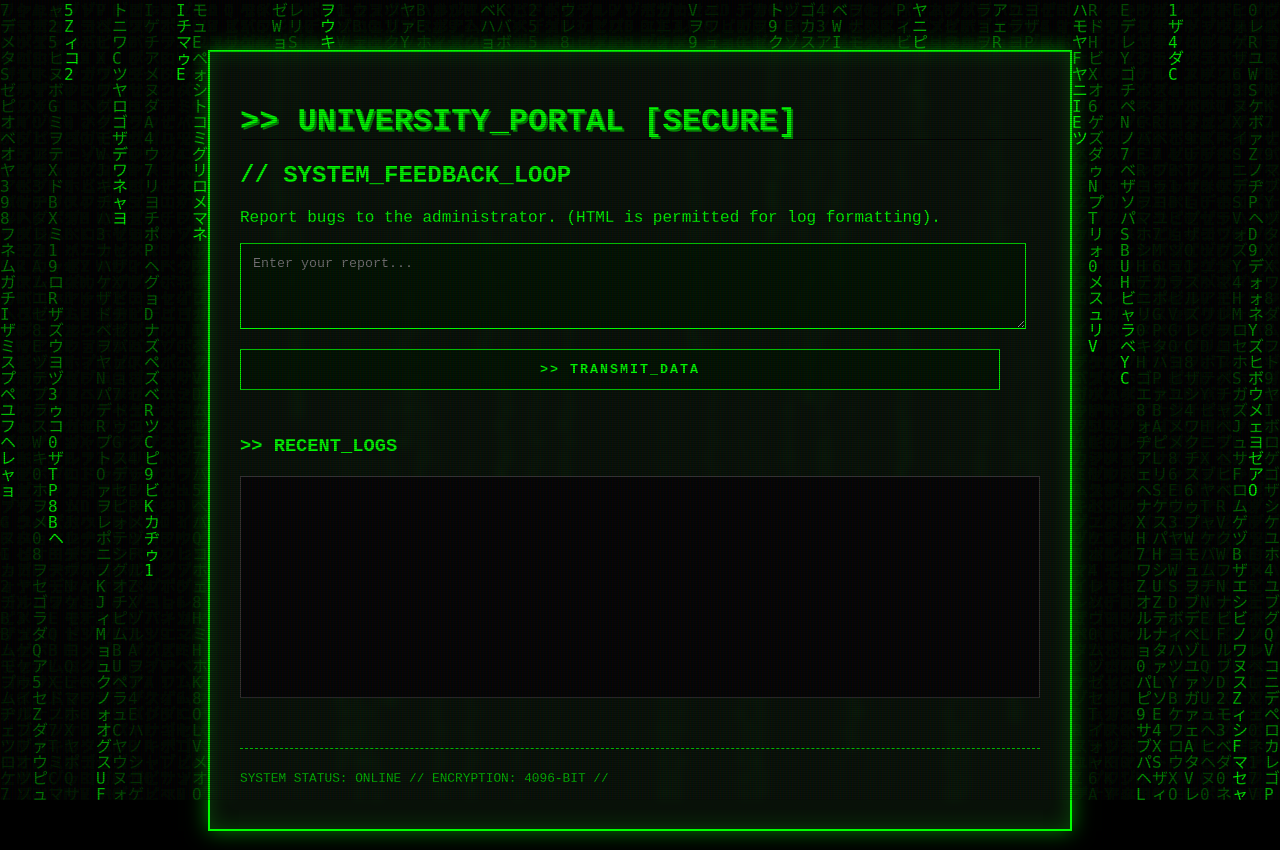
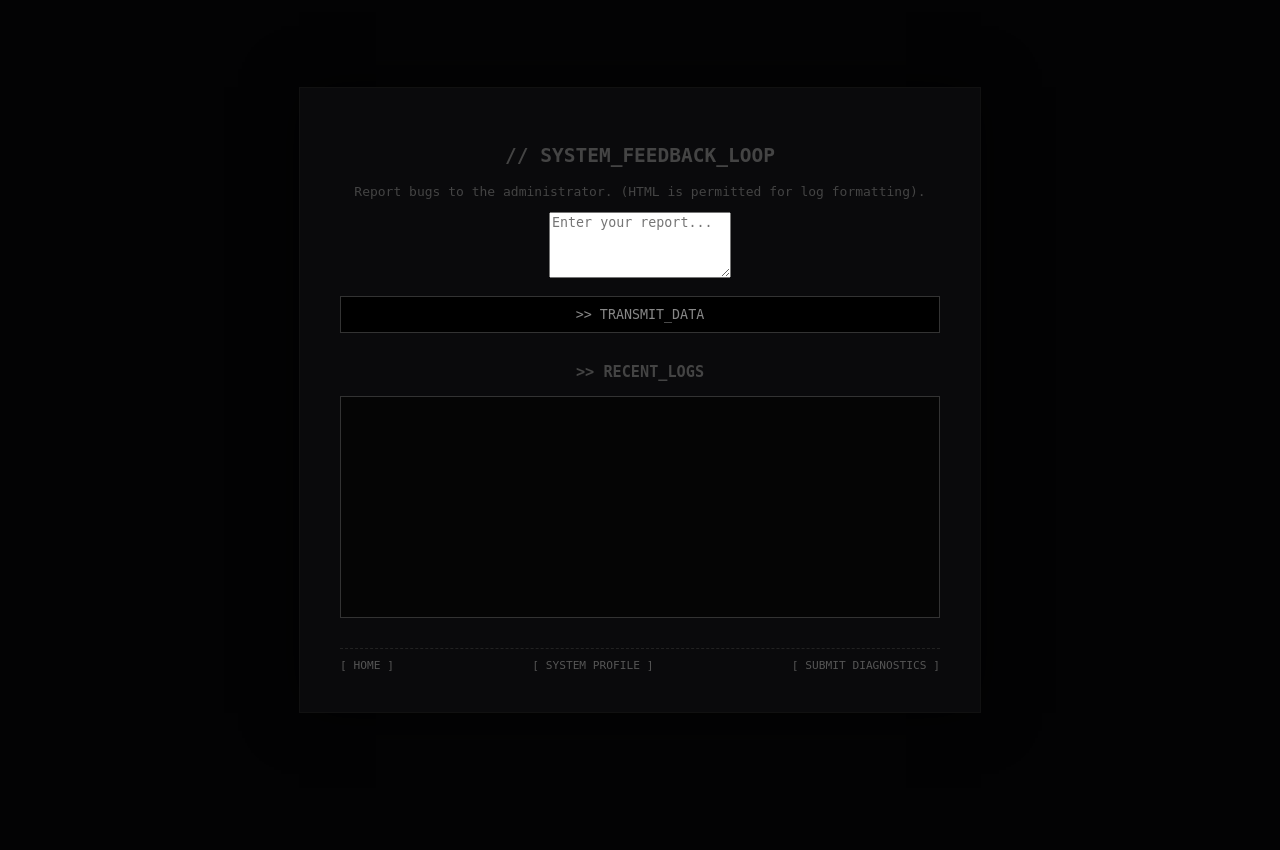
Before and after one commit to waltr0/cyberSynergy, a Flask app: page /feedback in a window 1280 px wide. After the commit the page ends 713 px from the top, so only its background shows below. Run offline with Flask 3, Linux system fonts and the light colour scheme.

Commit message:
Replace old HTML template with new design

```diff
--- a/templates/base.html
+++ b/templates/base.html
@@ -3,138 +3,29 @@
 <head>
     <meta charset="UTF-8">
     <meta name="viewport" content="width=device-width, initial-scale=1.0">
-    <title>UNIV_SECURE_PORTAL // SYSTEM_V.2.0</title>
+    <title>OMNICORP | CyberSynergy</title>
     <style>
-        :root {
-            --neon-green: #0f0;
-            --neon-glow: rgba(0, 255, 0, 0.5);
-            --dark-bg: #000;
-            --panel-bg: rgba(10, 20, 10, 0.85);
-            --alert: #f00;
-        }
-
-        body {
-            background-color: var(--dark-bg);
-            color: var(--neon-green);
-            font-family: 'Courier New', monospace;
-            margin: 0;
-            padding: 0;
-            overflow-x: hidden;
-            height: 100vh;
-        }
-
-        canvas { display: block; position: fixed; top: 0; left: 0; z-index: -1; }
-
-        .container {
-            position: relative; max-width: 800px; margin: 50px auto;
-            border: 2px solid var(--neon-green); padding: 30px;
-            background: var(--panel-bg);
-            box-shadow: 0 0 20px var(--neon-glow), inset 0 0 20px rgba(0,255,0,0.2);
-            backdrop-filter: blur(5px); z-index: 1;
-        }
-
-        .glitch {
-            position: relative; color: var(--neon-green); font-size: 2em;
-            font-weight: bold; text-transform: uppercase; text-shadow: 2px 2px var(--neon-glow);
-        }
-        .glitch::before, .glitch::after {
-            content: attr(data-text); position: absolute; top: 0; left: 0;
-            width: 100%; height: 100%; background: var(--dark-bg);
-        }
-        .glitch::before {
-            left: 2px; text-shadow: -1px 0 red; clip: rect(24px, 550px, 90px, 0);
-            animation: glitch-anim-1 2.5s infinite linear alternate-reverse;
-        }
-        .glitch::after {
-            left: -2px; text-shadow: -1px 0 blue; clip: rect(85px, 550px, 140px, 0);
-            animation: glitch-anim-2 3s infinite linear alternate-reverse;
-        }
-
-        @keyframes glitch-anim-1 {
-            0% { clip: rect(20px, 9999px, 80px, 0); }
-            20% { clip: rect(60px, 9999px, 10px, 0); }
-            40% { clip: rect(30px, 9999px, 50px, 0); }
-            60% { clip: rect(90px, 9999px, 20px, 0); }
-            80% { clip: rect(10px, 9999px, 70px, 0); }
-            100% { clip: rect(50px, 9999px, 30px, 0); }
-        }
-        @keyframes glitch-anim-2 {
-            0% { clip: rect(10px, 9999px, 90px, 0); }
-            20% { clip: rect(80px, 9999px, 20px, 0); }
-            40% { clip: rect(40px, 9999px, 60px, 0); }
-            60% { clip: rect(20px, 9999px, 80px, 0); }
-            80% { clip: rect(70px, 9999px, 10px, 0); }
-            100% { clip: rect(30px, 9999px, 50px, 0); }
-        }
-
-        input, textarea, button {
-            background: rgba(0, 20, 0, 0.8); border: 1px solid var(--neon-green);
-            color: var(--neon-green); padding: 12px; width: 95%;
-            font-family: inherit; margin-bottom: 15px; transition: 0.3s;
-        }
-        input:focus, textarea:focus { box-shadow: 0 0 15px var(--neon-green); outline: none; }
-        button { font-weight: bold; text-transform: uppercase; letter-spacing: 2px; cursor: pointer; }
-        button:hover { background: var(--neon-green); color: #000; box-shadow: 0 0 25px var(--neon-green); }
-
-        .nav a { color: var(--neon-green); margin-right: 20px; text-decoration: none; padding: 5px 10px; }
-        .nav a:hover { border: 1px solid var(--neon-green); box-shadow: 0 0 10px var(--neon-green); background: rgba(0, 255, 0, 0.1); }
-
-        .scanlines {
-            position: fixed; top: 0; left: 0; width: 100%; height: 100%;
-            background: linear-gradient(rgba(18, 16, 16, 0) 50%, rgba(0, 0, 0, 0.25) 50%), linear-gradient(90deg, rgba(255, 0, 0, 0.06), rgba(0, 255, 0, 0.02), rgba(0, 0, 255, 0.06));
-            background-size: 100% 2px, 3px 100%; pointer-events: none; z-index: 10;
-        }
-        .error { color: var(--alert); border: 1px solid var(--alert); padding: 10px; background: rgba(50,0,0,0.3); margin-bottom: 15px;}
-        .flag-box { color: #ff0; border: 1px dashed #ff0; padding: 15px; background: rgba(50, 50, 0, 0.3); margin-top: 20px; text-align: center; font-size: 1.2em;}
+        body { background: #030304; color: #444; font-family: monospace; display: flex; justify-content: center; align-items: center; min-height: 100vh; margin: 0; }
+        .terminal { border: 1px solid #111; padding: 40px; background: #0a0a0c; width: 100%; max-width: 600px; text-align: center; box-shadow: 0 0 50px rgba(0,0,0,0.8); }
+        h1 { color: #888; letter-spacing: 2px; font-size: 1.2rem; border-bottom: 1px solid #222; padding-bottom: 10px;}
+        input, button { width: 100%; padding: 10px; margin-top: 15px; background: #000; border: 1px solid #333; color: #0f0; font-family: monospace; box-sizing: border-box; }
+        button { cursor: pointer; color: #888; transition: 0.3s; }
+        button:hover { background: #111; color: #fff; border-color: #555; }
+        .log { margin-top: 20px; font-size: 0.8rem; color: #f00; text-align: left; min-height: 20px; }
+        .nav-links { margin-top: 30px; font-size: 0.7rem; display: flex; justify-content: space-between; border-top: 1px dashed #222; padding-top: 10px;}
+        .nav-links a { color: #555; text-decoration: none; }
+        .nav-links a:hover { color: #0f0; }
     </style>
 </head>
 <body>
-    <canvas id="matrix"></canvas>
-    <div class="scanlines"></div>
+    <div class="terminal">
+        {% block content %}{% endblock %}
 
-    <div class="container">
-        <header>
-            <h1 class="glitch" data-text=">> UNIVERSITY_PORTAL [SECURE]">>> UNIVERSITY_PORTAL [SECURE]</h1>
-        </header>
-
-        {% if session.user_id %}
-        <nav class="nav">
-            <a href="{{ url_for('dashboard') }}">[ DASHBOARD ]</a>
-            <a href="{{ url_for('profile', id=session.user_id) }}">[ PROFILE ]</a>
-            <a href="{{ url_for('feedback') }}">[ FEEDBACK ]</a>
-            <a href="{{ url_for('login') }}">[ LOGOUT ]</a>
-        </nav>
-        {% endif %}
-
-        <main>
-            {% block content %}{% endblock %}
-        </main>
-
-        <footer style="margin-top: 50px; font-size: 0.8em; opacity: 0.7; border-top: 1px dashed var(--neon-green); padding-top: 10px;">
-            <p>SYSTEM STATUS: ONLINE // ENCRYPTION: 4096-BIT //</p>
-        </footer>
+        <div class="nav-links">
+            <a href="/">[ HOME ]</a>
+            <a href="/profile">[ SYSTEM PROFILE ]</a>
+            <a href="/feedback">[ SUBMIT DIAGNOSTICS ]</a>
+        </div>
     </div>
-
-    <script>
-        const canvas = document.getElementById('matrix');
-        const ctx = canvas.getContext('2d');
-        canvas.width = window.innerWidth; canvas.height = window.innerHeight;
-        const alphabet = 'アァカサタナハマヤャラワガザダバパイィキシチニヒミリヂビピウゥクスツヌフムユュルグズブヅプエェケセテネヘメレゲゼデベペオォコソトノホモヨョロヲゴゾドボポ1234567890ABCDEFGHIJKLMNOPQRSTUVWXYZ';
-        const fontSize = 16; const columns = canvas.width/fontSize;
-        const rainDrops = [];
-        for( let x = 0; x < columns; x++ ) rainDrops[x] = 1;
-        const draw = () => {
-            ctx.fillStyle = 'rgba(0, 0, 0, 0.05)'; ctx.fillRect(0, 0, canvas.width, canvas.height);
-            ctx.fillStyle = '#0F0'; ctx.font = fontSize + 'px monospace';
-            for(let i = 0; i < rainDrops.length; i++) {
-                const text = alphabet.charAt(Math.floor(Math.random() * alphabet.length));
-                ctx.fillText(text, i*fontSize, rainDrops[i]*fontSize);
-                if(rainDrops[i]*fontSize > canvas.height && Math.random() > 0.975) rainDrops[i] = 0;
-                rainDrops[i]++;
-            }
-        };
-        setInterval(draw, 30);
-        window.addEventListener('resize', () => { canvas.width = window.innerWidth; canvas.height = window.innerHeight; });
-    </script>
 </body>
 </html>
```
